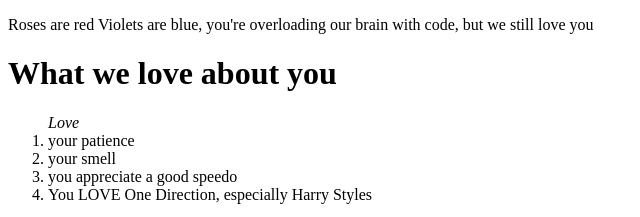
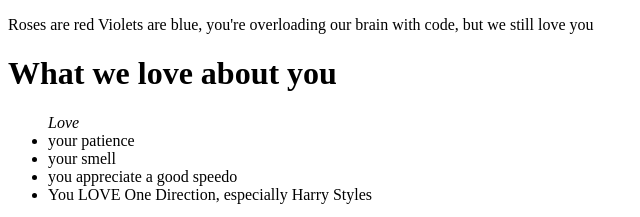
Before and after one commit to familyblom/HTMLPractice, a plain HTML site: page index.html in a window 1280 px wide. Shown: the top 217 px of the page, 0-640 px from the left. Drawn offline with Linux system fonts and the light colour scheme.

Commit message:
change a ul to ol

```diff
--- a/index.html
+++ b/index.html
@@ -11,12 +11,12 @@
   <p>Roses are red Violets are blue, you're overloading our brain with code, but we still love you</p>
   <div>
     <h1>What we love about you</h1>
-      <ol><em>Love</em>
+      <ul><em>Love</em>
         <li>your patience</li>
         <li>your smell</li>
         <li>you appreciate a good speedo</li>
         <li>You LOVE One Direction, especially Harry Styles</li>
-      </ol>
+      </ul>
   </div>
 
   <div>
```
